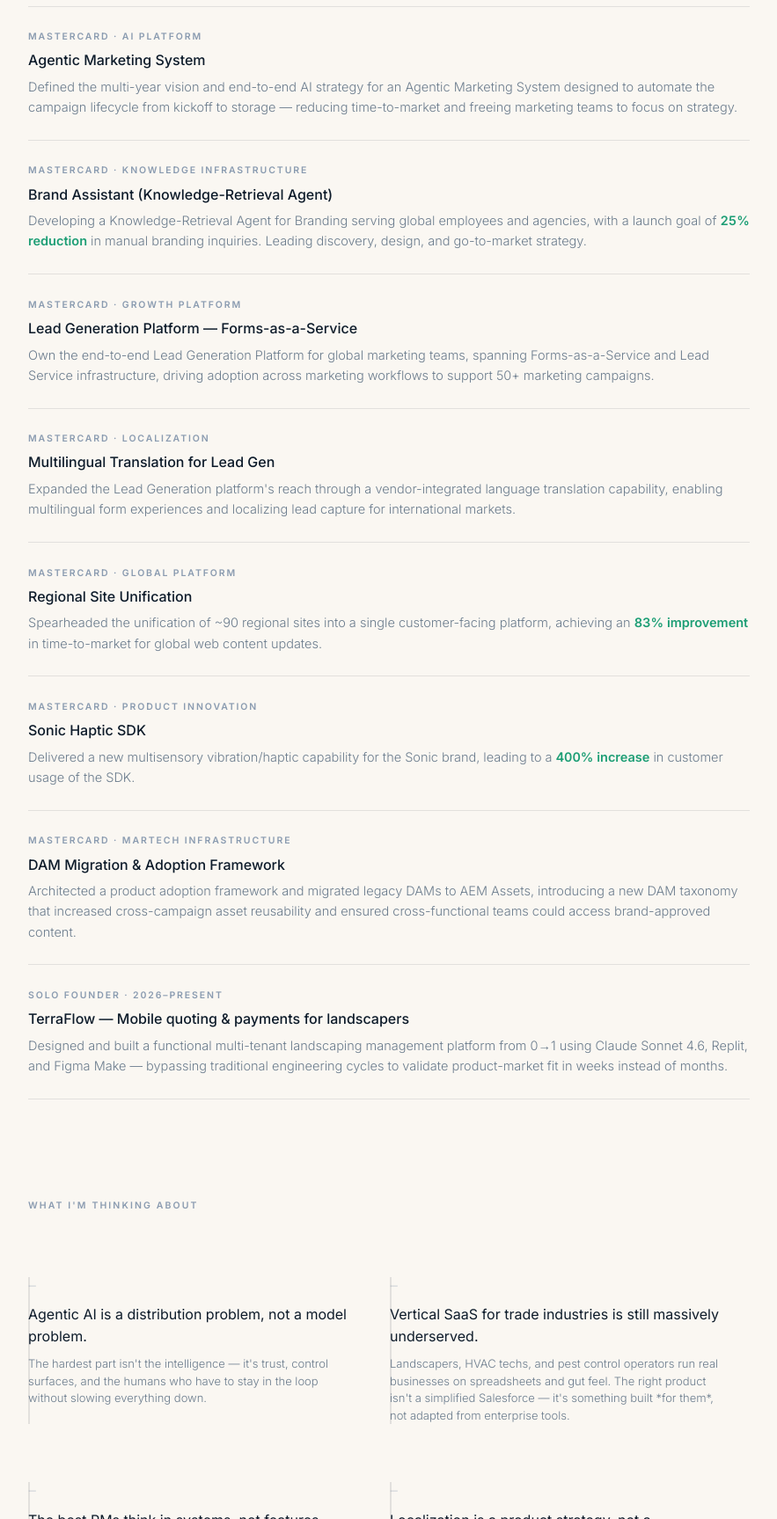
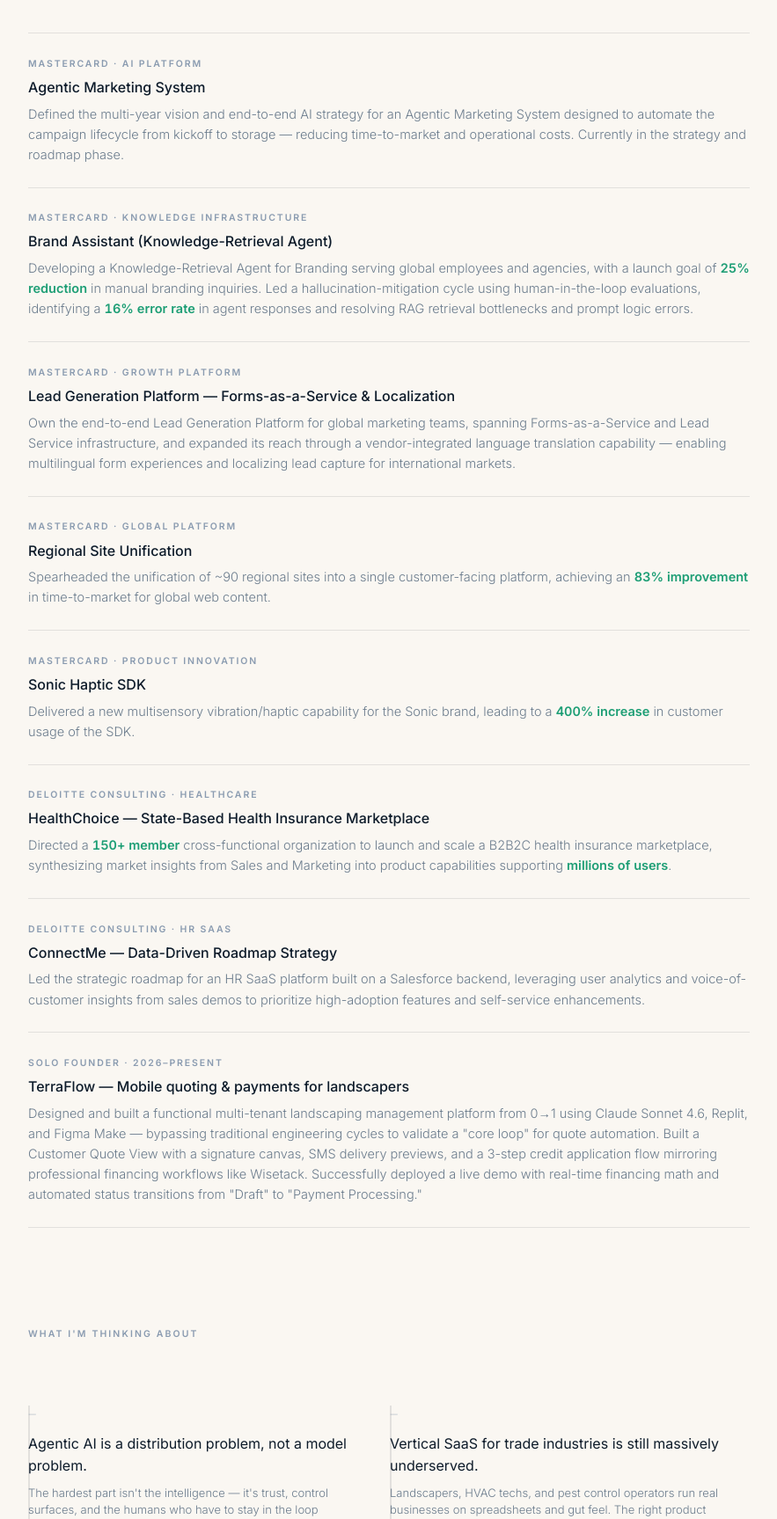
Before and after one commit to mrajan13-blip/Manasa-Rajan, a plain HTML site: page index.html in a window 1280 px wide. Shown: the part 1687-3414 px from the top of the page at 88% size, without its empty margins (198-1081 px from the left). Drawn offline with nearby package versions, Linux system fonts and the light colour scheme; a web font is replaced by a local one.

Commit message:
Update shipped section with Deloitte experience and consolidated Mastercard projects

```diff
--- a/index.html
+++ b/index.html
@@ -531,13 +531,13 @@
 
   <div class="about-text fade-in">
     <p>
-      I'm Manasa — a Lead Product Manager with 13+ years of experience building high-scale digital ecosystems across MarTech, Healthcare, and Finance. I specialize in turning complex, VP/SVP-level vision into tangible products — partnering across engineering, design, and business to ship products that move metrics and create customer impact.
+      I'm Manasa — a Lead Product Manager with 13+ years of experience building high-scale digital ecosystems across MarTech, Healthcare, and Finance. I specialize in turning complex, VP/SVP-level vision into roadmaps that actually ship — from AI-powered marketing platforms at Mastercard to healthcare ventures and enterprise SaaS products.
     </p>
     <p>
-      Beyond the day job, I'm an active builder. I'm currently developing a progressive web app to deepen my understanding of agentic workflows and full-stack systems, and recently launched TerraFlow — a mobile quoting and payments platform for landscapers built (almost) entirely with AI.
+      Beyond the day job, I'm an active builder. I'm currently developing a progressive web app to deepen my understanding of agentic workflows and full-stack systems, and recently launched TerraFlow, an AI-native SaaS MVP for landscaping management — built from 0 to live demo using Claude, Replit, and Figma Make.
     </p>
     <p>
-      When I'm not heads-down on a new idea, I care a lot about the people around me. I volunteer with my son's daycare PTA and built a neighborhood vendor recommendation site to help connect my community with local services they can trust.
+      When I'm not heads-down on a new idea, I care a lot about the people around me. I volunteer with my son's daycare PTA and built a neighborhood vendor recommendation site to help connect my local community to the best local businesses and services.
     </p>
     <p>
       If none of the above is happening, you'll probably find me out on a run with my dog or lost in a good book.
@@ -573,7 +573,7 @@
       <span class="shipped-meta">Mastercard · AI Platform</span>
       <p class="shipped-title">Agentic Marketing System</p>
       <p class="shipped-desc">
-        Defined the multi-year vision and end-to-end AI strategy for an Agentic Marketing System designed to automate the campaign lifecycle from kickoff to storage — reducing time-to-market and freeing marketing teams to focus on strategy.
+        Defined the multi-year vision and end-to-end AI strategy for an Agentic Marketing System designed to automate the campaign lifecycle from kickoff to storage — reducing time-to-market and operational costs. Currently in the strategy and roadmap phase.
       </p>
     </li>
 
@@ -581,23 +581,15 @@
       <span class="shipped-meta">Mastercard · Knowledge Infrastructure</span>
       <p class="shipped-title">Brand Assistant (Knowledge-Retrieval Agent)</p>
       <p class="shipped-desc">
-        Developing a Knowledge-Retrieval Agent for Branding serving global employees and agencies, with a launch goal of <span class="metric">25% reduction</span> in manual branding inquiries. Leading discovery, design, and go-to-market strategy.
+        Developing a Knowledge-Retrieval Agent for Branding serving global employees and agencies, with a launch goal of <span class="metric">25% reduction</span> in manual branding inquiries. Led a hallucination-mitigation cycle using human-in-the-loop evaluations, identifying a <span class="metric">16% error rate</span> in agent responses and resolving RAG retrieval bottlenecks and prompt logic errors.
       </p>
     </li>
 
     <li class="shipped-item fade-in">
       <span class="shipped-meta">Mastercard · Growth Platform</span>
-      <p class="shipped-title">Lead Generation Platform — Forms-as-a-Service</p>
+      <p class="shipped-title">Lead Generation Platform — Forms-as-a-Service & Localization</p>
       <p class="shipped-desc">
-        Own the end-to-end Lead Generation Platform for global marketing teams, spanning Forms-as-a-Service and Lead Service infrastructure, driving adoption across marketing workflows to support 50+ marketing campaigns.
-      </p>
-    </li>
-
-    <li class="shipped-item fade-in">
-      <span class="shipped-meta">Mastercard · Localization</span>
-      <p class="shipped-title">Multilingual Translation for Lead Gen</p>
-      <p class="shipped-desc">
-        Expanded the Lead Generation platform's reach through a vendor-integrated language translation capability, enabling multilingual form experiences and localizing lead capture for international markets.
+        Own the end-to-end Lead Generation Platform for global marketing teams, spanning Forms-as-a-Service and Lead Service infrastructure, and expanded its reach through a vendor-integrated language translation capability — enabling multilingual form experiences and localizing lead capture for international markets.
       </p>
     </li>
 
@@ -605,7 +597,7 @@
       <span class="shipped-meta">Mastercard · Global Platform</span>
       <p class="shipped-title">Regional Site Unification</p>
       <p class="shipped-desc">
-        Spearheaded the unification of ~90 regional sites into a single customer-facing platform, achieving an <span class="metric">83% improvement</span> in time-to-market for global web content updates.
+        Spearheaded the unification of ~90 regional sites into a single customer-facing platform, achieving an <span class="metric">83% improvement</span> in time-to-market for global web content.
       </p>
     </li>
 
@@ -618,10 +610,18 @@
     </li>
 
     <li class="shipped-item fade-in">
-      <span class="shipped-meta">Mastercard · MarTech Infrastructure</span>
-      <p class="shipped-title">DAM Migration & Adoption Framework</p>
+      <span class="shipped-meta">Deloitte Consulting · Healthcare</span>
+      <p class="shipped-title">HealthChoice — State-Based Health Insurance Marketplace</p>
       <p class="shipped-desc">
-        Architected a product adoption framework and migrated legacy DAMs to AEM Assets, introducing a new DAM taxonomy that increased cross-campaign asset reusability and ensured cross-functional teams could access brand-approved content.
+        Directed a <span class="metric">150+ member</span> cross-functional organization to launch and scale a B2B2C health insurance marketplace, synthesizing market insights from Sales and Marketing into product capabilities supporting <span class="metric">millions of users</span>.
+      </p>
+    </li>
+
+    <li class="shipped-item fade-in">
+      <span class="shipped-meta">Deloitte Consulting · HR SaaS</span>
+      <p class="shipped-title">ConnectMe — Data-Driven Roadmap Strategy</p>
+      <p class="shipped-desc">
+        Led the strategic roadmap for an HR SaaS platform built on a Salesforce backend, leveraging user analytics and voice-of-customer insights from sales demos to prioritize high-adoption features and self-service enhancements.
       </p>
     </li>
 
@@ -629,7 +629,7 @@
       <span class="shipped-meta">Solo Founder · 2026–present</span>
       <p class="shipped-title">TerraFlow — Mobile quoting & payments for landscapers</p>
       <p class="shipped-desc">
-        Designed and built a functional multi-tenant landscaping management platform from 0→1 using Claude Sonnet 4.6, Replit, and Figma Make — bypassing traditional engineering cycles to validate product-market fit in weeks instead of months.
+        Designed and built a functional multi-tenant landscaping management platform from 0→1 using Claude Sonnet 4.6, Replit, and Figma Make — bypassing traditional engineering cycles to validate a "core loop" for quote automation. Built a Customer Quote View with a signature canvas, SMS delivery previews, and a 3-step credit application flow mirroring professional financing workflows like Wisetack. Successfully deployed a live demo with real-time financing math and automated status transitions from "Draft" to "Payment Processing."
       </p>
     </li>
 
@@ -651,7 +651,7 @@
     <div class="conviction-card fade-in">
       <span class="conviction-number">—</span>
       <p class="conviction-text">Vertical SaaS for trade industries is still massively underserved.</p>
-      <p class="conviction-sub">Landscapers, HVAC techs, and pest control operators run real businesses on spreadsheets and gut feel. The right product isn't a simplified Salesforce — it's something built *for them*, not adapted from enterprise tools.</p>
+      <p class="conviction-sub">Landscapers, HVAC techs, and pest control operators run real businesses on spreadsheets and gut feel. The right product isn't a simplified Salesforce — it's something they've never had before.</p>
     </div>
 
     <div class="conviction-card fade-in">
@@ -663,7 +663,7 @@
     <div class="conviction-card fade-in">
       <span class="conviction-number">—</span>
       <p class="conviction-text">Localization is a product strategy, not a localization problem.</p>
-      <p class="conviction-sub">Deciding which markets to serve, in which languages, at what quality level — that's a product decision with compounding returns. Most teams treat it as a translation problem and wonder why it fails.</p>
+      <p class="conviction-sub">Deciding which markets to serve, in which languages, at what quality level — that's a product decision with compounding returns. Most teams treat it as a translation task instead.</p>
     </div>
 
   </div>
```
